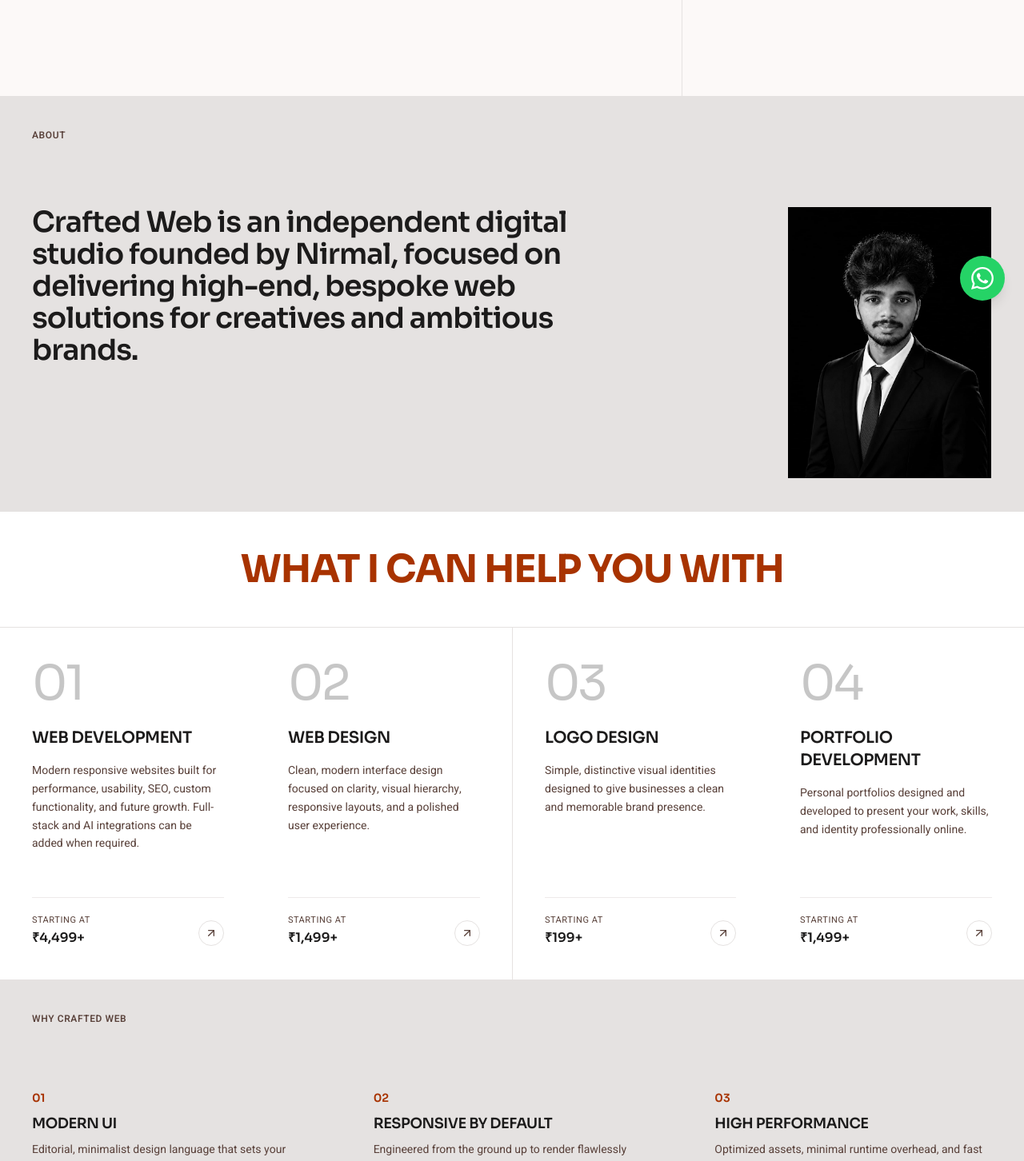
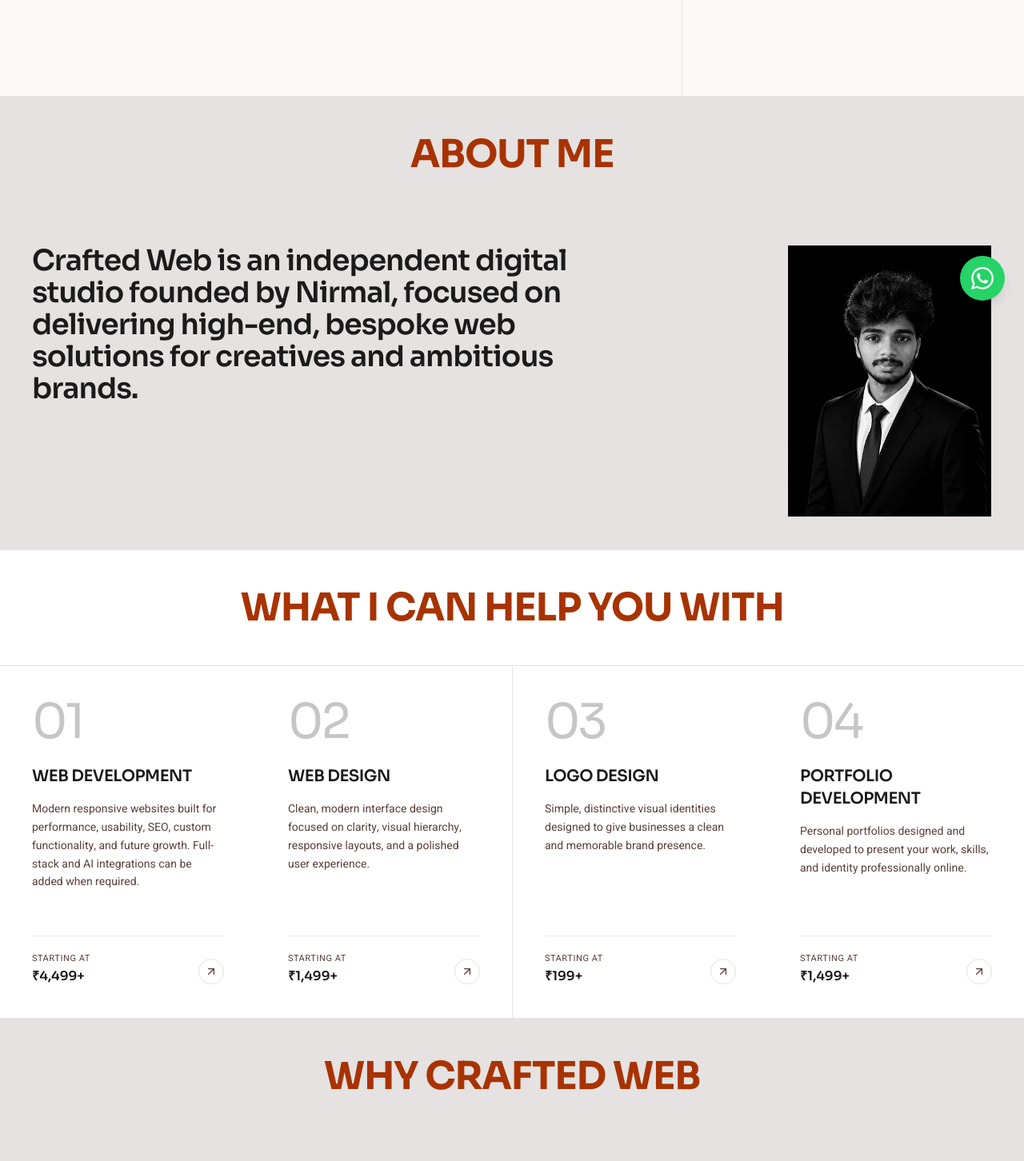
Before and after one commit to Nirmal0804/Freelancing-Portfolio, a Next.js app: page / in a window 1280 px wide. Shown: the part 400-1852 px from the top of the page at 80% size. Built offline with nearby package versions, Linux system fonts and the light colour scheme.

Commit message:
style: align About and Why Crafted Web headings with Services warm orange style

```diff
--- a/components/home/AboutSection.tsx
+++ b/components/home/AboutSection.tsx
@@ -7,9 +7,9 @@
       className="w-full border-b border-[#E5E2E1] grid grid-cols-1 md:grid-cols-12 bg-surface-container-highest"
       id="about"
     >
-      <div className="md:col-span-12 p-6 sm:p-8 lg:p-10 border-b border-[#E5E2E1]">
-        <h2 className="font-sans font-semibold text-xs uppercase text-on-surface-variant tracking-wider">
-          About
+      <div className="md:col-span-12 p-6 sm:p-8 lg:p-12 border-b border-[#E5E2E1] flex justify-center items-center text-center">
+        <h2 className="font-heading text-2xl sm:text-3xl md:text-4xl lg:text-5xl text-primary font-bold uppercase tracking-tight leading-tight">
+          ABOUT ME
         </h2>
       </div>
       <div className="md:col-span-12 p-6 sm:p-8 lg:p-10 flex flex-col md:flex-row gap-8 lg:gap-12 items-start justify-between">
--- a/components/home/WhyCraftedWeb.tsx
+++ b/components/home/WhyCraftedWeb.tsx
@@ -42,9 +42,9 @@
 export const WhyCraftedWeb: React.FC = () => {
   return (
     <section className="w-full border-b border-[#E5E2E1] bg-surface-container-highest">
-      <div className="p-6 sm:p-8 lg:p-10 border-b border-[#E5E2E1]">
-        <h2 className="font-sans font-semibold text-xs uppercase text-on-surface-variant tracking-wider">
-          Why Crafted Web
+      <div className="p-6 sm:p-8 lg:p-12 border-b border-[#E5E2E1] flex justify-center items-center text-center">
+        <h2 className="font-heading text-2xl sm:text-3xl md:text-4xl lg:text-5xl text-primary font-bold uppercase tracking-tight leading-tight">
+          WHY CRAFTED WEB
         </h2>
       </div>
 
```
